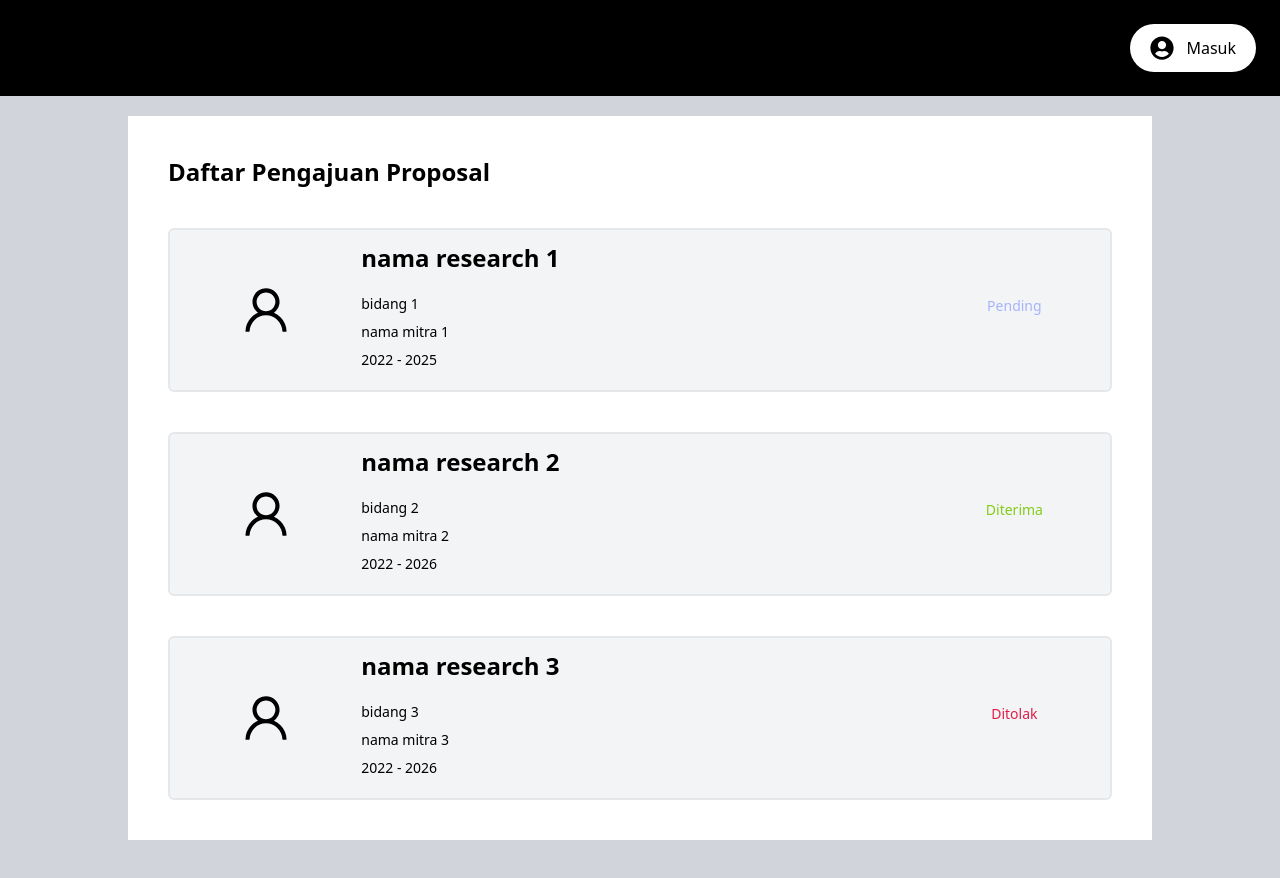
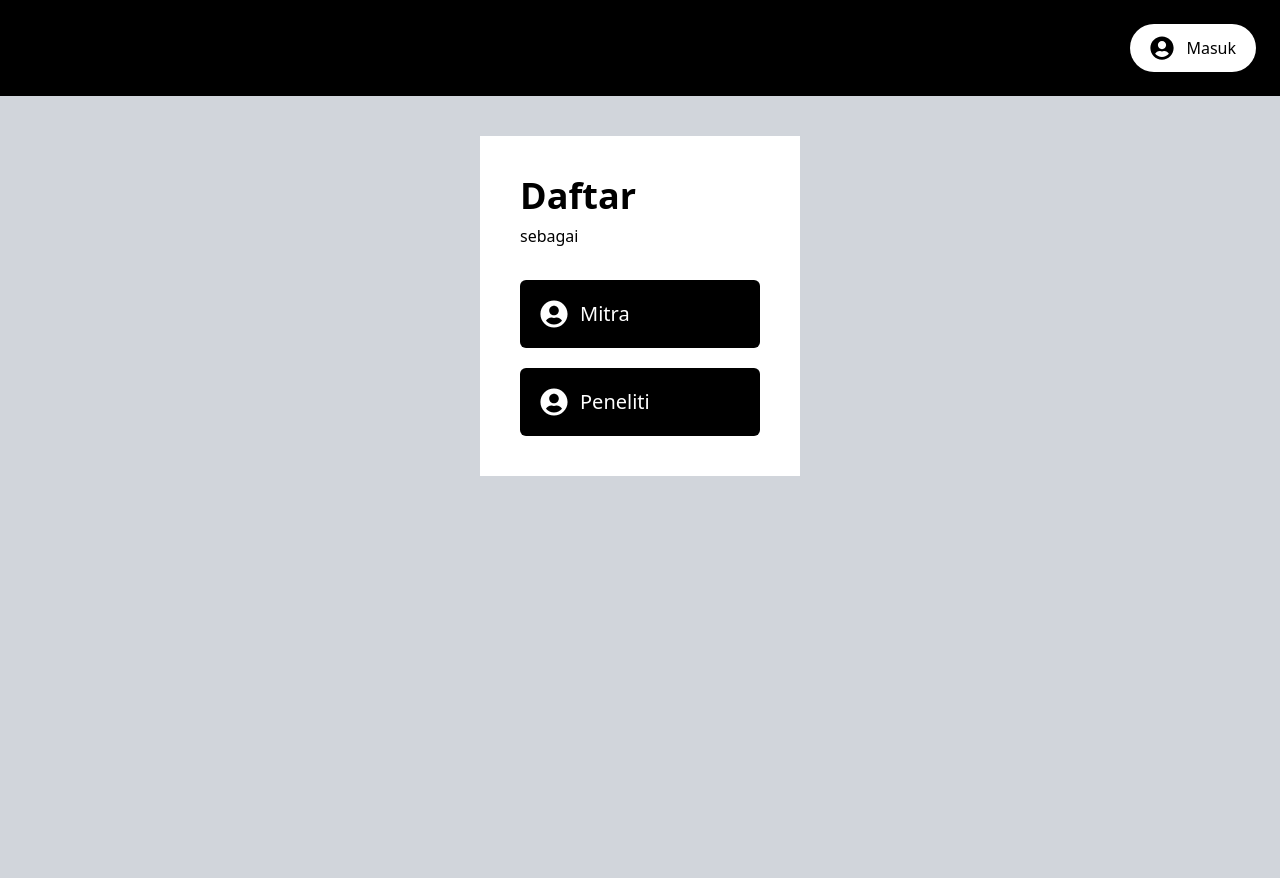
Before and after one commit to rg-km/final-project-engineering-3, a React (Create React App) app in the folder frontend/: page /signup in a window 1280 px wide. After the commit the page ends 800 px from the top, so only its background shows below. Built offline with nearby package versions, Linux system fonts and the light colour scheme.

Commit message:
add daftar pengajuan proposal page

```diff
--- a/frontend/src/App.js
+++ b/frontend/src/App.js
@@ -16,7 +16,7 @@ function App() {
   return (
     <div className="App">
       <TopBar />
-      {/* <Routes>
+      <Routes>
         <Route path="/login" element={<Login />} />
         <Route path="/signup" element={<Signup />} />
         <Route path="/add-challenge" element={<PostChallenge />} />
@@ -32,9 +32,8 @@ function App() {
           <Route path="profile" element={<MitraProfile />} />
         </Route>
       </Routes>
-      <ChallangeList/> */}
 
-      <PengajuanProposal/>
+
     </div>
   )
 }
```
